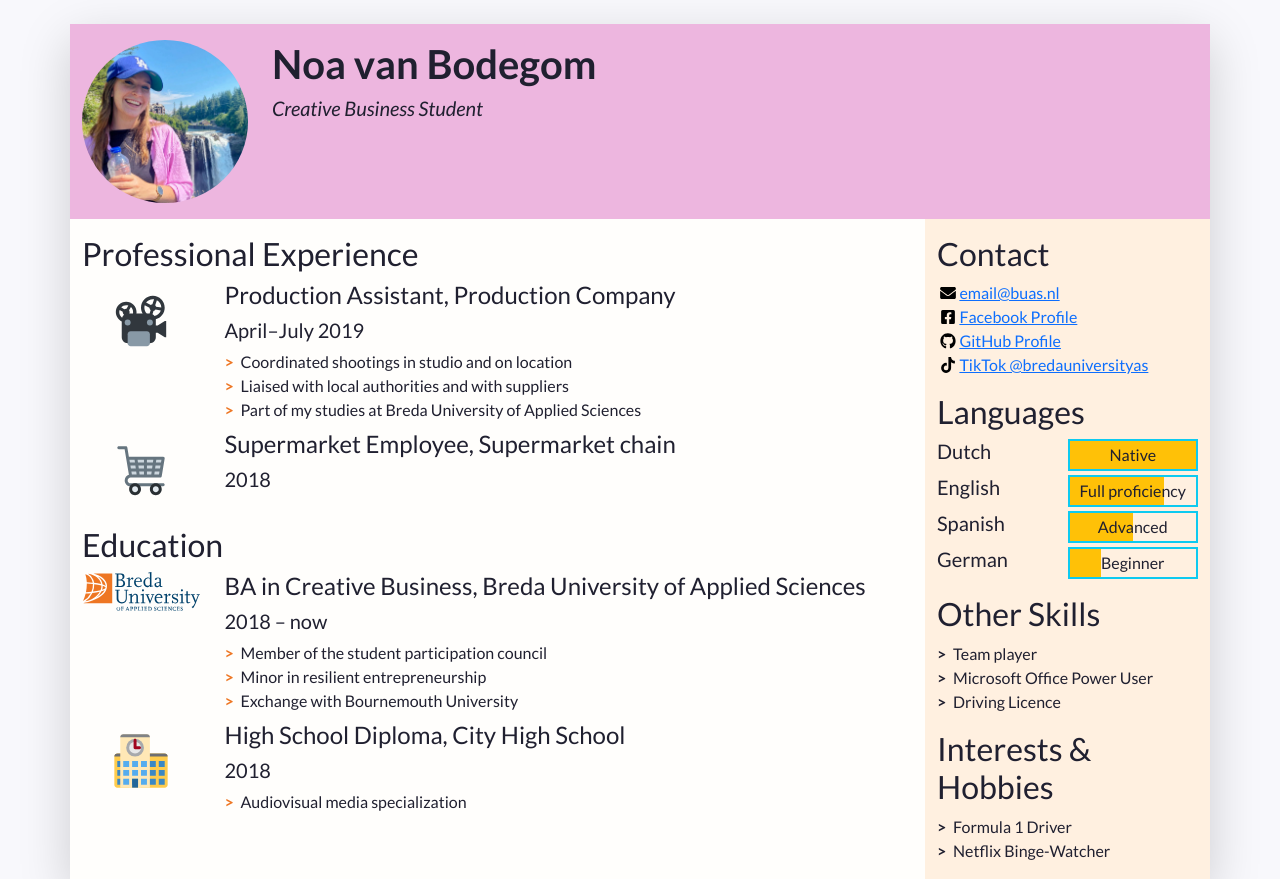
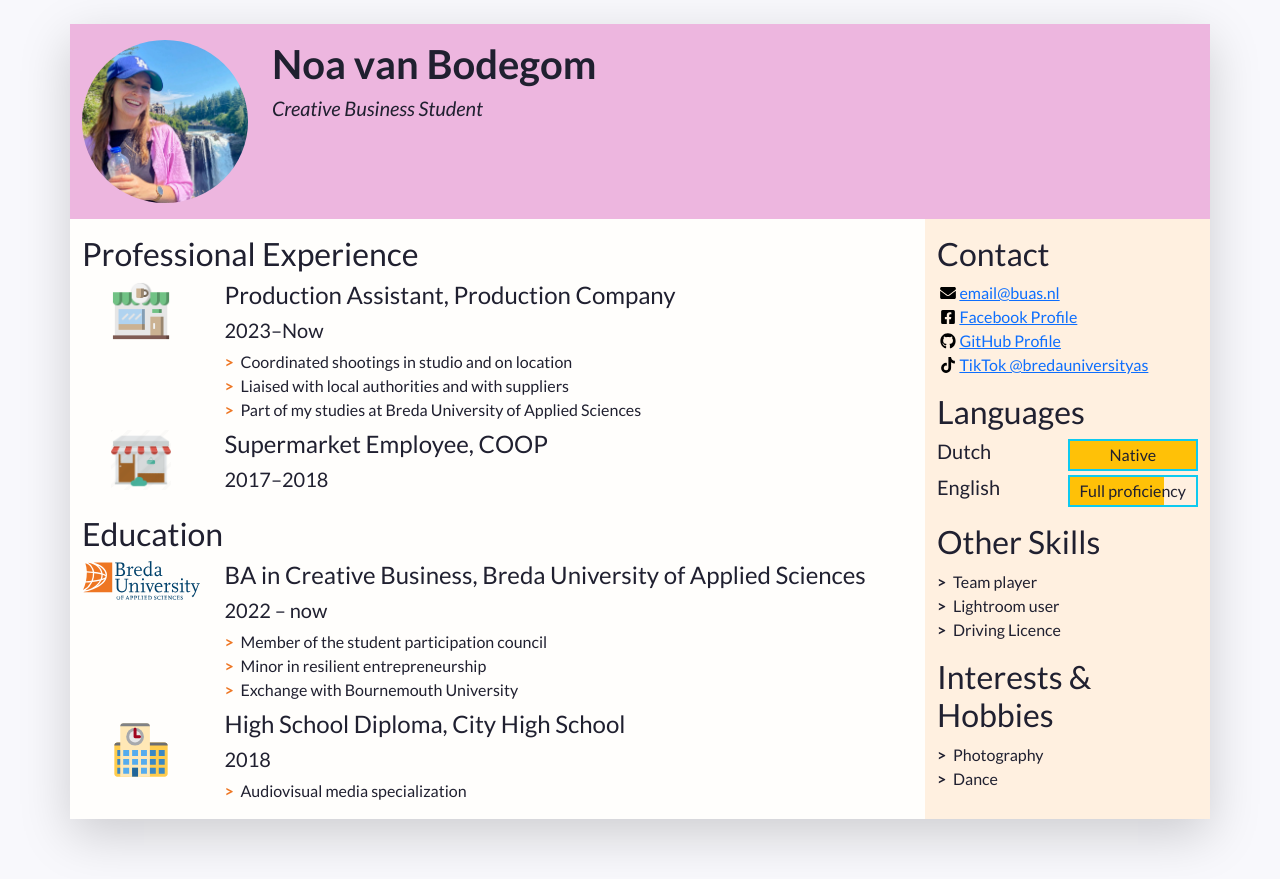
Before and after one commit to NoavanBodegom/PRJ4_23-24_class3_NoavanBodegom, a plain HTML site: page index.html in a window 1280 px wide. Shown: the top 879 px of the page. Drawn offline with nearby package versions, Linux system fonts and the light colour scheme.

Commit message:
changes 21-2
Changes languages, icons, jobs and descriptions

```diff
--- a/index.html
+++ b/index.html
@@ -81,11 +81,11 @@
               <li class="biography-item row mb-2">
                 <!-- We're using a grid inside a grid so we can align logos and text -->
                 <div class="logo-container col-3 col-sm-2 col-md-3 col-lg-2">
-                  <img class="biography-logo mw-100 d-block mx-auto" src="images/employers/projector.svg" alt="Company logo" width="80">
+                  <img class="biography-logo mw-100 d-block mx-auto" src="images/cafe-food_and_restaurant-commerce_and_shopping-architecture_and_city-coffee_shop-store-buildings-64.webp" alt="Company logo" width="60">
                 </div>
                 <div class="biography-contents col-9 col-sm-10 col-md-9 col-lg-10">
                   <h4>Production Assistant, Production Company</h4>
-                  <h5>April&ndash;July 2019</h5>
+                  <h5>2023&ndash;Now</h5>
                   <!-- Use the list below to talk about your achievements -->
                   <ul class="biography-details list-unstyled">
                     <li>Coordinated shootings in studio and on location</li>
@@ -99,11 +99,11 @@
               <li class="biography-item row mb-2">
                 <div class="logo-container col-3 col-sm-2 col-md-3 col-lg-2">
                 <!-- We're using a grid inside a grid so we can align logos and text -->
-                  <img class="biography-logo mw-100 d-block mx-auto" src="images/employers/trolley.svg" alt="Company logo" width="80">
+                  <img class="biography-logo mw-100 d-block mx-auto" src="images/Shop-64.webp" alt="Company logo" width="60">
                 </div>
                 <div class="biography-contents col-9 col-sm-10 col-md-9 col-lg-10">
-                  <h4>Supermarket Employee, Supermarket chain</h4>
-                  <h5>2018</h5>
+                  <h4>Supermarket Employee, COOP</h4>
+                  <h5>2017&ndash;2018</h5>
                   <!-- This entry doesn't have a list of achievements, but you can copy-paste the one from above -->
                 </div>
               </li>
@@ -124,7 +124,7 @@
                 </div>
                 <div class="biography-contents col-9 col-sm-10 col-md-9 col-lg-10">
                   <h4>BA in Creative Business, Breda University of Applied Sciences</h4>
-                  <h5>2018&nbsp;&ndash;&nbsp;now</h5>
+                  <h5>2022&nbsp;&ndash;&nbsp;now</h5>
                   <!-- Use the list below to talk about minors, exchanges, extra-curricular activities. -->
                   <ul class="biography-details list-unstyled">
                     <li>Member of the student participation council</li>
@@ -218,25 +218,7 @@
                   <!-- The div below is a progress bar. Choose between w-25, w-50, w-75 and w-100 to show your level of fluency -->
                   <div class="language-progress position-absolute bg-warning h-100 w-75"></div>
                   <h6 class="position-absolute w-100 text-center top-0 py-1">Full proficiency</h6>
-                </div>
-              </li>
-              <li class="language-item d-flex mb-1">
-                <h5 class="language-name w-50">Spanish</h5>
-                <div class="language-level w-50 border border-info border-2 position-relative">
-                  <!-- The div below is a progress bar. Choose between w-25, w-50, w-75 and w-100 to show your level of fluency -->
-                  <div class="language-progress position-absolute bg-warning h-100 w-50"></div>
-                  <h6 class="position-absolute w-100 text-center top-0 py-1">Advanced</h6>
-                </div>
-              </li>
-              <li class="language-item d-flex mb-1">
-                <h5 class="language-name w-50">German</h5>
-                <div class="language-level w-50 border border-info border-2 position-relative">
-                  <!-- The div below is a progress bar. Choose between w-25, w-50, w-75 and w-100 to show your level of fluency -->
-                  <div class="language-progress position-absolute bg-warning h-100 w-25"></div>
-                  <h6 class="position-absolute w-100 text-center top-0 py-1">Beginner</h6>
-                </div>
-              </li>
-            </ul>
+
           </section>
 
           <!-- End of contact details, moving on to other skills -->
@@ -245,7 +227,7 @@
             <h2>Other Skills</h2>
             <ul class="skill-list list-unstyled">
               <li class="skill-item">Team player</li>
-              <li class="skill-item">Microsoft Office Power User</li>
+              <li class="skill-item">Lightroom user</li>
               <li class="skill-item">Driving Licence</li>
             </ul>
           </section>
@@ -255,8 +237,8 @@
           <section class="my-3 aside-section">
             <h2>Interests &amp; Hobbies</h2>
             <ul class="skill-list list-unstyled">
-              <li class="skill-item">Formula 1 Driver</li>
-              <li class="skill-item">Netflix Binge-Watcher</li>
+              <li class="skill-item">Photography</li>
+              <li class="skill-item">Dance</li>
             </ul>
           </section>
 
```
Also changed, not shown: P1.html (added, +12 -0 lines), images/Shop-64.webp (added), images/cafe-food_and_restaurant-commerce_and_shopping-architecture_and_city-coffee_shop-store-buildings-64.webp (added).
